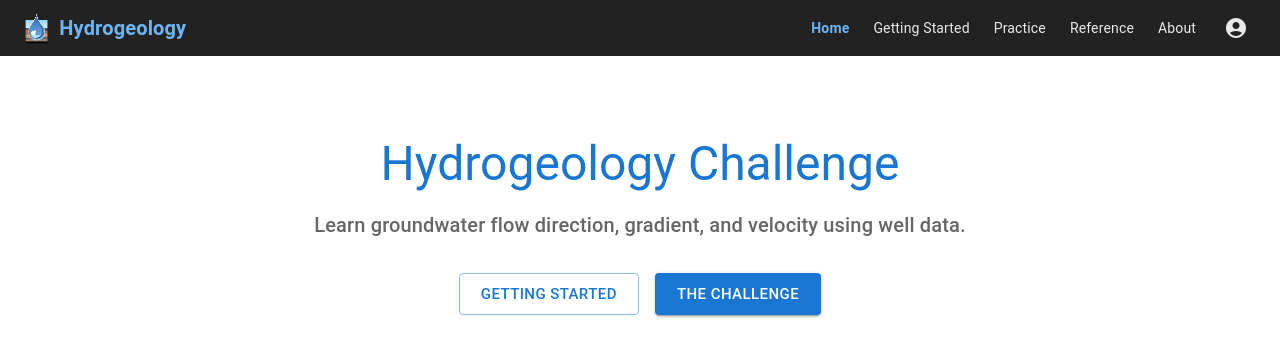
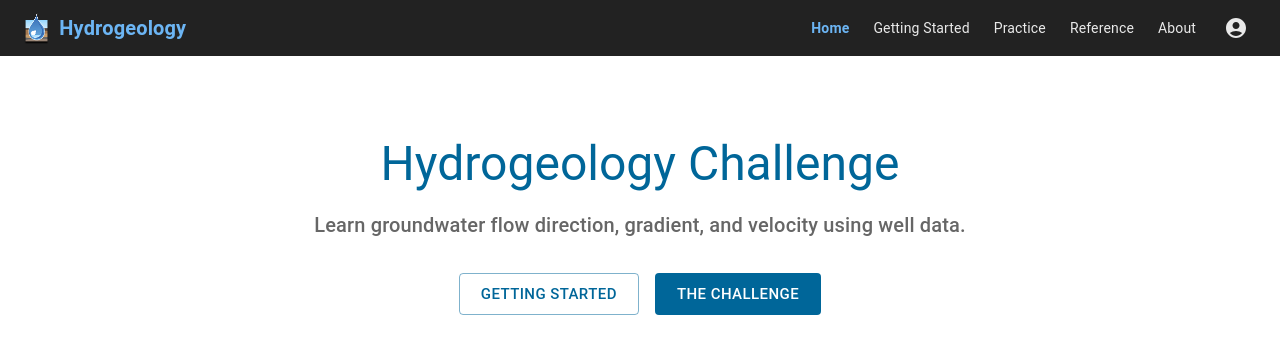
Before and after one commit to Geosyntec/ngwa-hydrogeo-challenge, a React (Vite) app: page / in a window 1280 px wide. Shown: the top 356 px of the page. Built offline with nearby package versions, Linux system fonts and the light colour scheme.

Commit message:
Add basic theme colors

```diff
--- a/src/App.tsx
+++ b/src/App.tsx
@@ -1,5 +1,6 @@
 import { BrowserRouter, Routes, Route, Navigate } from 'react-router-dom'
-import { CssBaseline, ThemeProvider, createTheme } from '@mui/material'
+import { CssBaseline, ThemeProvider } from '@mui/material'
+import { appTheme } from './theme/theme'
 import AppLayout from './components/Layout/AppLayout'
 import TeacherPortalLayout from './components/Layout/TeacherPortalLayout'
 import ErrorBoundary from './components/ErrorBoundary'
@@ -19,11 +20,9 @@ import CreateTestPage from './pages/teacher/CreateTestPage'
 import { ROUTES } from './app/routes'
 import { getRouterBasename } from './app/routerBasename'
 
-const theme = createTheme()
-
 export default function App() {
   return (
-    <ThemeProvider theme={theme}>
+    <ThemeProvider theme={appTheme}>
       <CssBaseline />
       <ErrorBoundary>
         <BrowserRouter basename={getRouterBasename()}>
--- /dev/null
+++ b/src/theme/theme.ts
@@ -0,0 +1,71 @@
+import type { Theme } from '@mui/material/styles'
+import { createTheme } from '@mui/material/styles'
+
+/** Solid primary fill for contained buttons (all color props resolve to primary). */
+function containedPrimaryBackground({ theme }: { theme: Theme }) {
+  return {
+    backgroundColor: theme.palette.primary.main,
+    color: theme.palette.primary.contrastText,
+    boxShadow: 'none',
+    '&:hover': {
+      backgroundColor: theme.palette.primary.dark,
+      boxShadow: 'none',
+    },
+  }
+}
+
+declare module '@mui/material/styles' {
+  interface Palette {
+    brown: Palette['primary']
+  }
+  interface PaletteOptions {
+    brown?: PaletteOptions['primary']
+  }
+}
+
+declare module '@mui/material/Button' {
+  interface ButtonPropsColorOverrides {
+    brown: true
+  }
+}
+
+declare module '@mui/material/Chip' {
+  interface ChipPropsColorOverrides {
+    brown: true
+  }
+}
+
+/** Brand / UI palette: blues, peach warning, tan brown */
+export const appTheme = createTheme({
+  palette: {
+    primary: {
+      main: '#006699',
+      contrastText: '#ffffff',
+    },
+    secondary: {
+      main: '#5f8bc6',
+      contrastText: '#ffffff',
+    },
+    warning: {
+      main: '#fca965',
+      contrastText: '#1f1f1f',
+    },
+    brown: {
+      main: '#ddb498',
+      contrastText: '#1f1f1f',
+    },
+  },
+  components: {
+    MuiButton: {
+      styleOverrides: {
+        containedPrimary: containedPrimaryBackground,
+        containedSecondary: containedPrimaryBackground,
+        containedSuccess: containedPrimaryBackground,
+        containedError: containedPrimaryBackground,
+        containedInfo: containedPrimaryBackground,
+        containedWarning: containedPrimaryBackground,
+        containedInherit: containedPrimaryBackground,
+      },
+    },
+  },
+})
```
